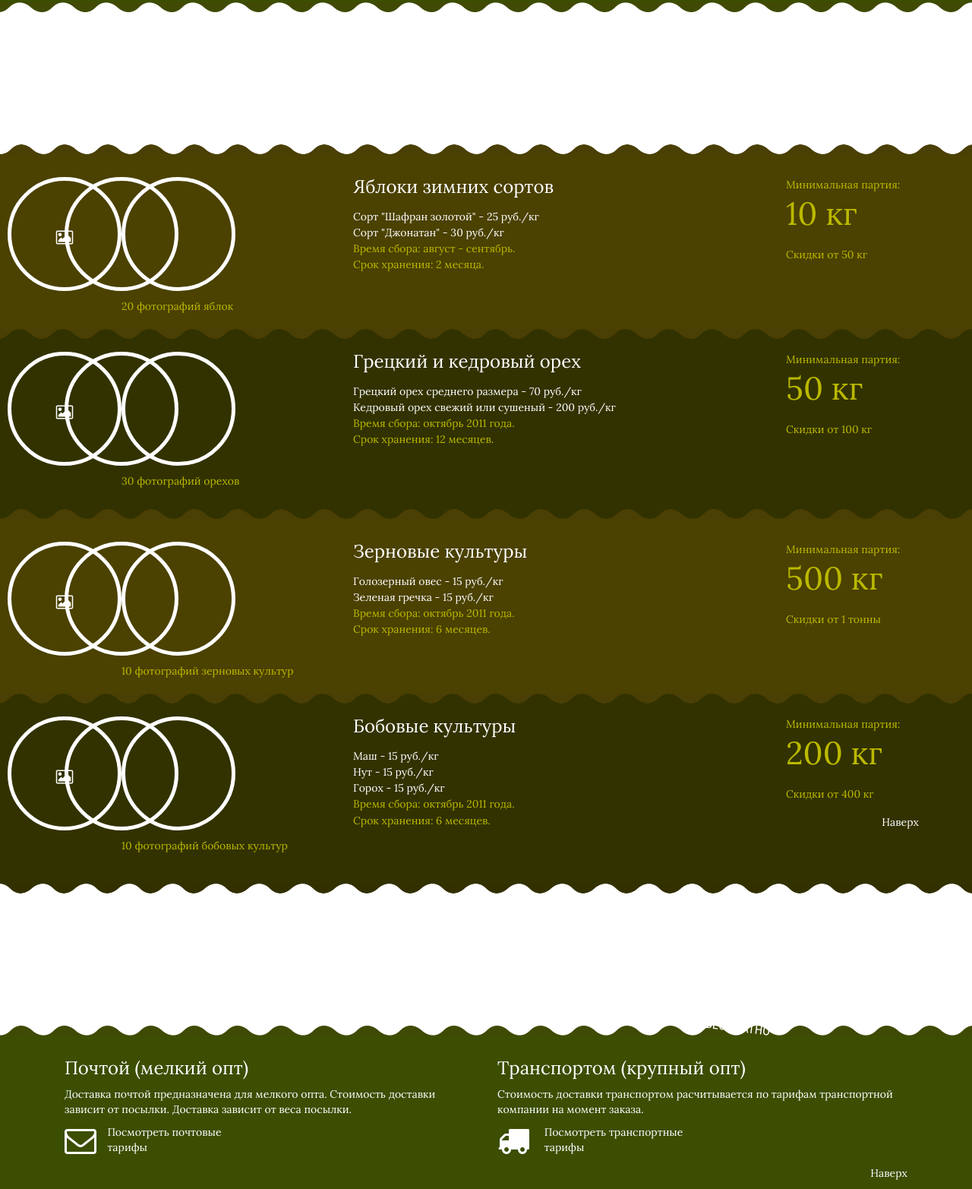
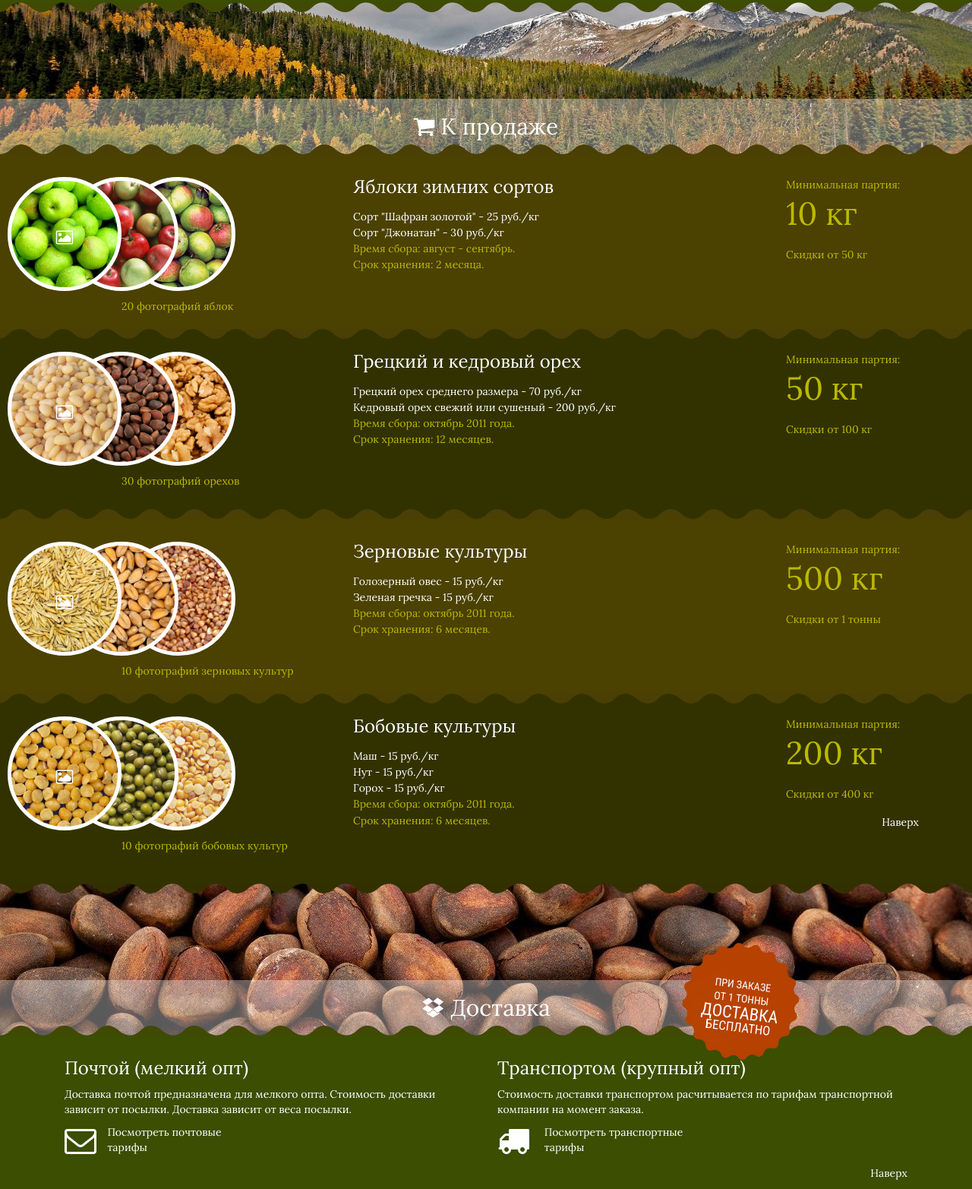
Before and after one commit to panda-go-panda/zerna, a plain HTML site: page index.html in a window 1280 px wide. Shown: the part 593-2158 px from the top of the page at 76% size. Drawn offline with nearby package versions, Linux system fonts and the light colour scheme; the site is published under a folder, as on GitHub Pages, so addresses that start at the root find nothing.

Commit message:
relative path to images

```diff
--- a/main.css
+++ b/main.css
@@ -24,7 +24,7 @@ nav {
 }
 
 .promo {
-    background: url(/images/promo.png);
+    background: url(images/promo.png);
     width: 203px;
     height: 203px;
     position: absolute;
@@ -40,7 +40,7 @@ nav {
 }
 
 .picture {
-    background: url(/images/apples.jpg) center bottom no-repeat;
+    background: url(images/apples.jpg) center bottom no-repeat;
     height: 200px;
     position: relative;
     background-size: 100%;
@@ -59,7 +59,7 @@ nav {
 }
 
 .landscape {
-    background: url(/images/landscape.jpg) center no-repeat;
+    background: url(images/landscape.jpg) center no-repeat;
     height: 200px;
     position: relative;
     background-size: 100%;
@@ -124,14 +124,14 @@ nav {
 }
 
 .delivery {
-    background: url(/images/nuts.jpg) center no-repeat;
+    background: url(images/nuts.jpg) center no-repeat;
     height: 200px;
     position: relative;
     background-size: cover;
 }
 
 .bank {
-    background: url(/images/zerno.jpg) center bottom no-repeat;
+    background: url(images/zerno.jpg) center bottom no-repeat;
     height: 200px;
     position: relative;
     background-size: cover;
@@ -182,28 +182,28 @@ footer .about h2 {
 }
 
 .apl-1 {
-    background: url(/images/apl1.jpg) center no-repeat;
+    background: url(images/apl1.jpg) center no-repeat;
     background-size: cover;
     position: relative;
     z-index: 3;
 }
 
 .apl-2 {
-    background: url(/images/apl2.jpg) center no-repeat;
+    background: url(images/apl2.jpg) center no-repeat;
     background-size: cover;
     position: relative;
     z-index: 2;
 }
 
 .apl-3 {
-    background: url(/images/apl3.jpg) center no-repeat;
+    background: url(images/apl3.jpg) center no-repeat;
     background-size: cover;
     position: relative;
     z-index: 1;
 }
 
 .nuts-1 {
-    background: url(/images/nuts1.jpg) center no-repeat;
+    background: url(images/nuts1.jpg) center no-repeat;
     background-size: cover;
     position: relative;
     z-index: 3;
@@ -220,56 +220,56 @@ footer .about h2 {
 }
 
 .nuts-2 {
-    background: url(/images/nuts2.jpg) center no-repeat;
+    background: url(images/nuts2.jpg) center no-repeat;
     background-size: cover;
     position: relative;
     z-index: 2;
 }
 
 .nuts-3 {
-    background: url(/images/nuts3.jpg) center no-repeat;
+    background: url(images/nuts3.jpg) center no-repeat;
     background-size: cover;
     position: relative;
     z-index: 1;
 }
 
 .zern-1 {
-    background: url(/images/zern1.jpg) center no-repeat;
+    background: url(images/zern1.jpg) center no-repeat;
     background-size: cover;
     position: relative;
     z-index: 3;
 }
 
 .zern-2 {
-    background: url(/images/zern2.jpg) center no-repeat;
+    background: url(images/zern2.jpg) center no-repeat;
     background-size: cover;
     position: relative;
     z-index: 2;
 }
 
 .zern-3 {
-    background: url(/images/zern3.jpg) center no-repeat;
+    background: url(images/zern3.jpg) center no-repeat;
     background-size: cover;
     position: relative;
     z-index: 1;
 }
 
 .bean-1 {
-    background: url(/images/bean1.jpeg) center no-repeat;
+    background: url(images/bean1.jpeg) center no-repeat;
     background-size: cover;
     position: relative;
     z-index: 3;
 }
 
 .bean-2 {
-    background: url(/images/bean2.jpg) center no-repeat;
+    background: url(images/bean2.jpg) center no-repeat;
     background-size: cover;
     position: relative;
     z-index: 2;
 }
 
 .bean-3 {
-    background: url(/images/bean3.jpg) center no-repeat;
+    background: url(images/bean3.jpg) center no-repeat;
     background-size: cover;
     position: relative;
     z-index: 1;
```
